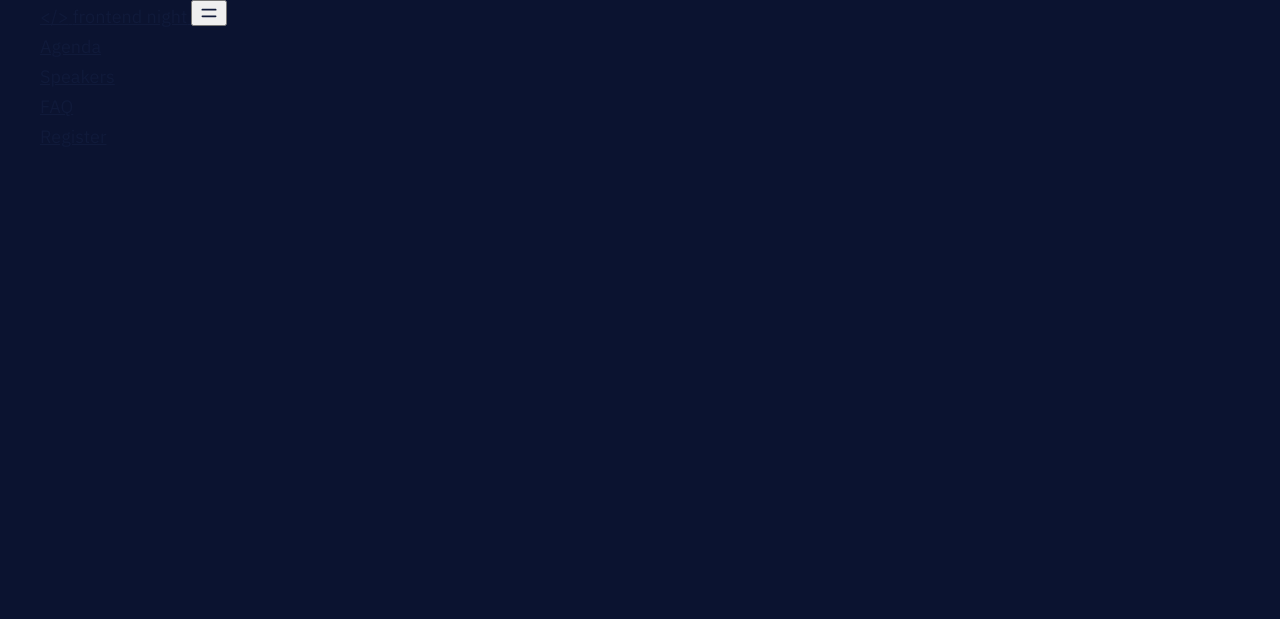
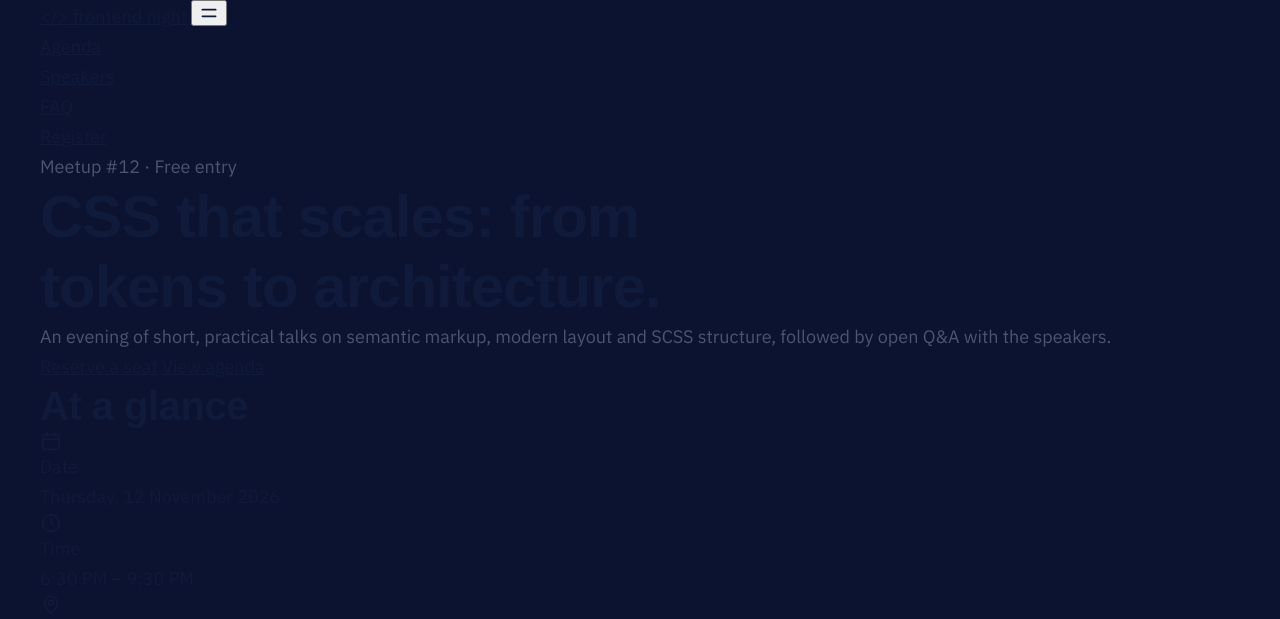
Before and after one commit to faridakhaled05/frontend-night, a website built with Vite: page index.html in a window 1280 px wide. Built offline with nearby package versions, Linux system fonts and the light colour scheme; a web font is replaced by a local one.

Commit message:
Add hero and at-a-glance markup

```diff
--- a/index.html
+++ b/index.html
@@ -49,7 +49,41 @@
     </header>
 
     <main>
-      <!-- chunks 2–6 go here -->
+     <section class="hero" aria-labelledby="hero-title">
+  <div class="container hero__inner">
+    <div class="hero__content">
+      <p class="tag tag--outline">Meetup #12 · Free entry</p>
+      <h1 class="hero__title" id="hero-title">CSS that scales: from tokens to architecture.</h1>
+      <p class="hero__lede">
+        An evening of short, practical talks on semantic markup, modern layout and SCSS
+        structure, followed by open Q&amp;A with the speakers.
+      </p>
+      <div class="hero__actions">
+        <a class="button button--primary" href="#register">Reserve a seat</a>
+        <a class="button button--ghost" href="#agenda">View agenda</a>
+      </div>
+    </div>
+
+    <aside class="card card--elevated hero__glance" aria-labelledby="glance-title">
+      <h2 class="card__title" id="glance-title">At a glance</h2>
+      <dl class="facts">
+        <div class="facts__item">
+          <svg class="facts__icon" aria-hidden="true" width="22" height="22" viewBox="0 0 24 24" fill="none" stroke="currentColor" stroke-width="2" stroke-linecap="round" stroke-linejoin="round"><rect x="3" y="5" width="18" height="16" rx="2"/><path d="M3 10h18M8 3v4M16 3v4"/></svg>
+          <div>
+            <dt class="facts__label">Date</dt>
+            <dd class="facts__value"><time datetime="2026-11-12">Thursday, 12 November 2026</time></dd>
+          </div>
+        </div>
+        <div class="facts__item">
+          <svg class="facts__icon" aria-hidden="true" width="22" height="22" viewBox="0 0 24 24" fill="none" stroke="currentColor" stroke-width="2" stroke-linecap="round" stroke-linejoin="round"><circle cx="12" cy="12" r="9"/><path d="M12 7v5l3 2"/></svg>
+          <div>
+            <dt class="facts__label">Time</dt>
+            <dd class="facts__value"><time datetime="18:30">6:30 PM</time> – <time datetime="21:30">9:30 PM</time></dd>
+          </div>
+        </div>
+        <div class="facts__item">
+          <svg class="facts__icon" aria-hidden="true" width="22" height="22" viewBox="0 0 24 24" fill="none" stroke="currentColor" stroke-width="2" stroke-linecap="round" stroke-linejoin="round"><path d="M12 21s-7-6.2-7-11.5A7 7 0 0 1 19 9.5C19 14.8 12 21 12 21z"/><circle cx="12" cy="9.5" r="2.5"/></svg>
+          <div>
     </main>
 
     <script type="module" src="/src/main.js"></script>
```
